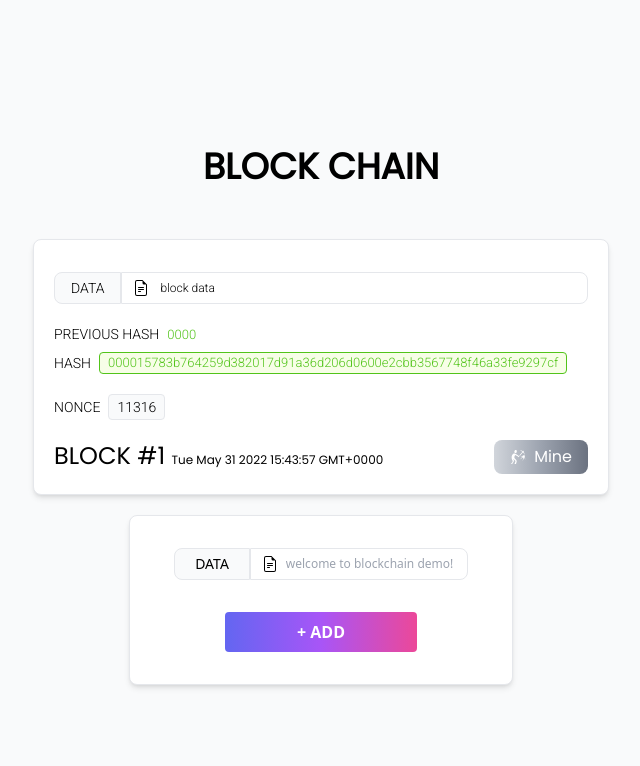
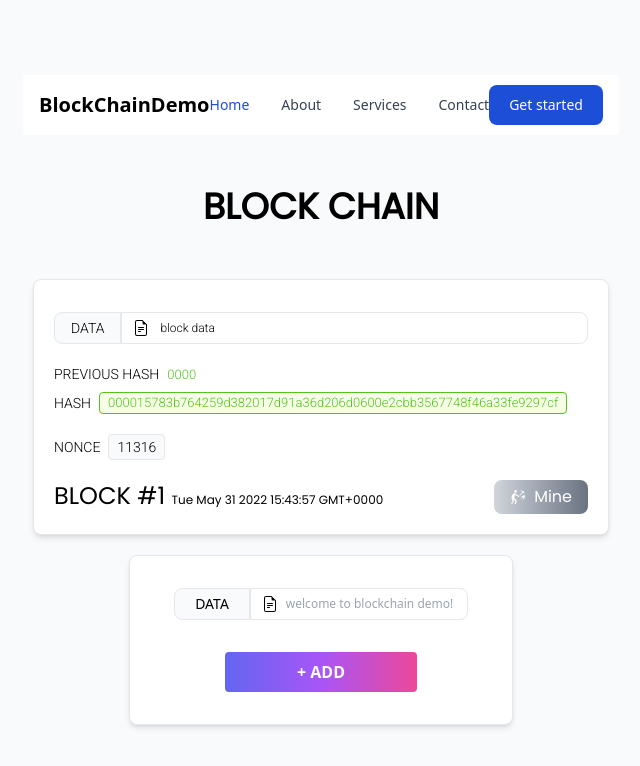
Before and after one commit to VijayKesanakurthi/blockchaindemo, a Next.js app: page / in a window 1280 px wide. Shown: the top 766 px of the page, without its empty margins (319-959 px from the left). Built offline with nearby package versions, Linux system fonts and the light colour scheme; a web font is replaced by a local one.

Commit message:
navbar added

```diff
--- /dev/null
+++ b/components/nav.jsx
@@ -0,0 +1,39 @@
+
+
+export default function Nav(){
+  return(
+
+<nav className="bg-white border-gray-200 px-2 sm:px-4 py-2.5 rounded dark:bg-gray-800">
+<div className="container flex flex-wrap justify-between items-center mx-auto">
+
+<span className="self-center text-xl font-semibold whitespace-nowrap dark:text-white">BlockChainDemo</span>
+
+<div className="flex md:order-2">
+<button type="button" className="text-white bg-blue-700 hover:bg-blue-800 focus:ring-4 focus:outline-none focus:ring-blue-300 font-medium rounded-lg text-sm px-5 py-2.5 text-center mr-3 md:mr-0 dark:bg-blue-600 dark:hover:bg-blue-700 dark:focus:ring-blue-800">Get started</button>
+<button data-collapse-toggle="mobile-menu-4" type="button" className="inline-flex items-center p-2 text-sm text-gray-500 rounded-lg md:hidden hover:bg-gray-100 focus:outline-none focus:ring-2 focus:ring-gray-200 dark:text-gray-400 dark:hover:bg-gray-700 dark:focus:ring-gray-600" aria-controls="mobile-menu-4" aria-expanded="false">
+<span className="sr-only">Open main menu</span>
+<svg className="w-6 h-6" fill="currentColor" viewBox="0 0 20 20" xmlns="http://www.w3.org/2000/svg"><path fill-rule="evenodd" d="M3 5a1 1 0 011-1h12a1 1 0 110 2H4a1 1 0 01-1-1zM3 10a1 1 0 011-1h12a1 1 0 110 2H4a1 1 0 01-1-1zM3 15a1 1 0 011-1h12a1 1 0 110 2H4a1 1 0 01-1-1z" clip-rule="evenodd"></path></svg>
+<svg className="hidden w-6 h-6" fill="currentColor" viewBox="0 0 20 20" xmlns="http://www.w3.org/2000/svg"><path fill-rule="evenodd" d="M4.293 4.293a1 1 0 011.414 0L10 8.586l4.293-4.293a1 1 0 111.414 1.414L11.414 10l4.293 4.293a1 1 0 01-1.414 1.414L10 11.414l-4.293 4.293a1 1 0 01-1.414-1.414L8.586 10 4.293 5.707a1 1 0 010-1.414z" clip-rule="evenodd"></path></svg>
+</button>
+</div>
+<div className="hidden justify-between items-center w-full md:flex md:w-auto md:order-1" id="mobile-menu-4">
+<ul className="flex flex-col mt-4 md:flex-row md:space-x-8 md:mt-0 md:text-sm md:font-medium">
+<li>
+<a href="#" className="block py-2 pr-4 pl-3 text-white bg-blue-700 rounded md:bg-transparent md:text-blue-700 md:p-0 dark:text-white" aria-current="page">Home</a>
+</li>
+<li>
+<a href="#" className="block py-2 pr-4 pl-3 text-gray-700 border-b border-gray-100 hover:bg-gray-50 md:hover:bg-transparent md:border-0 md:hover:text-blue-700 md:p-0 md:dark:hover:text-white dark:text-gray-400 dark:hover:bg-gray-700 dark:hover:text-white md:dark:hover:bg-transparent dark:border-gray-700">About</a>
+</li>
+<li>
+<a href="#" className="block py-2 pr-4 pl-3 text-gray-700 border-b border-gray-100 hover:bg-gray-50 md:hover:bg-transparent md:border-0 md:hover:text-blue-700 md:p-0 md:dark:hover:text-white dark:text-gray-400 dark:hover:bg-gray-700 dark:hover:text-white md:dark:hover:bg-transparent dark:border-gray-700">Services</a>
+</li>
+<li>
+<a href="#" className="block py-2 pr-4 pl-3 text-gray-700 border-b border-gray-100 hover:bg-gray-50 md:hover:bg-transparent md:border-0 md:hover:text-blue-700 md:p-0 md:dark:hover:text-white dark:text-gray-400 dark:hover:bg-gray-700 dark:hover:text-white md:dark:hover:bg-transparent dark:border-gray-700">Contact</a>
+</li>
+</ul>
+</div>
+</div>
+</nav>
+
+  )
+}
--- a/pages/index.jsx
+++ b/pages/index.jsx
@@ -1,7 +1,7 @@
 import Head from 'next/head'
 import BlockChain from '../components/blockchain'
 import Header from '../components/header'
-
+import Nav from '../components/nav'
 
 export default function Home() {
   return (
@@ -10,6 +10,7 @@
     <title>Block Chain Demo</title>
     </Head>
    <div className="bg-gray-50 min-h-screen flex flex-col py-2 space-y-5 justify-center items-center">
+     <Nav/>
     <Header/>
     <BlockChain/>
    </div>
```
